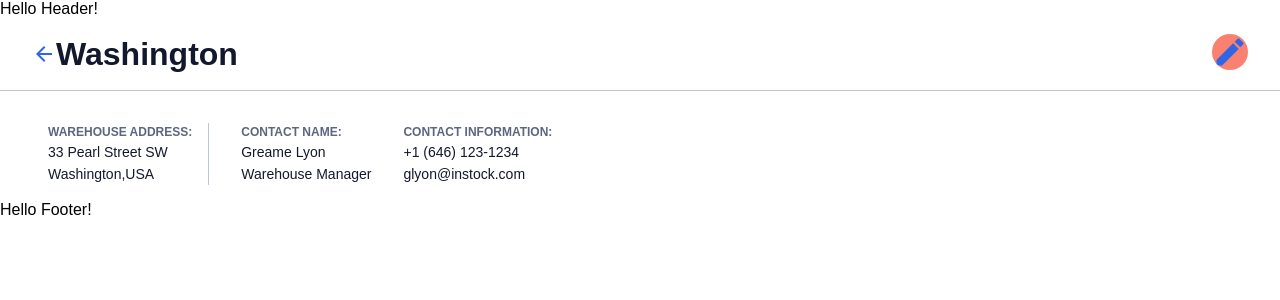
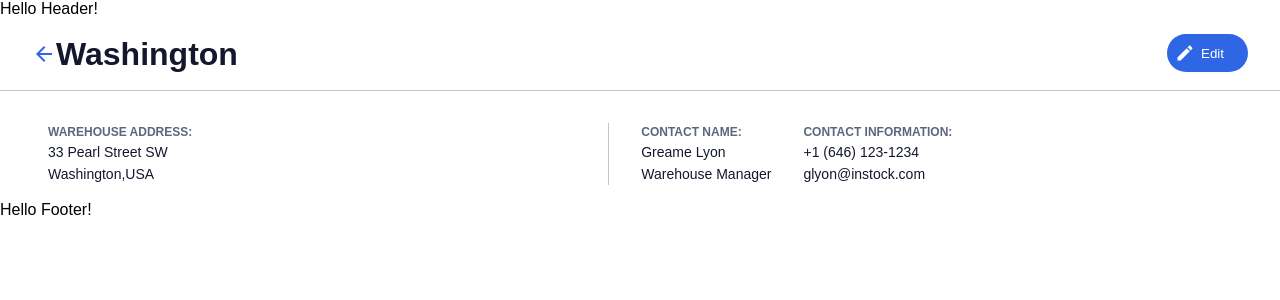
Before and after one commit to MoeyR/instock, a React (Create React App) app: page /warehouses/1 in a window 1280 px wide. Shown: the top 300 px of the page. Built offline with nearby package versions, Linux system fonts and the light colour scheme.

Commit message:
finish the edit icon in three modes

```diff
--- a/src/pages/WarehouseDetailPage/WarehouseDetailPage.jsx
+++ b/src/pages/WarehouseDetailPage/WarehouseDetailPage.jsx
@@ -24,7 +24,7 @@ function WarehouseDetailPage() {
           <img src={backarrow} alt="back" />
           <h1>{getDetailbyId(warehouseId).name}</h1>
         </div>
-        <div className="warehouse-detail__edit"></div>
+        <button className="warehouse-detail__edit">Edit</button>
       </div>
       <div className="warehouse-detail__info">
         <div className="warehouse-detail__address">
--- a/src/pages/WarehouseDetailPage/WarehouseDetailPage.scss
+++ b/src/pages/WarehouseDetailPage/WarehouseDetailPage.scss
@@ -22,9 +22,24 @@
     width: 2.25rem; //36px
     height: 2.25rem; //36px
     border-radius: 50%;
-    background-color: salmon;
-    background-image: url(../../assets/icons/edit-24px.svg);
-    background-size: cover;
+    background-color: $indigo;
+    background-image: url(../../assets/icons/edit-24px-white.svg);
+    background-repeat: no-repeat;
+    background-size: 20px 20px;
+    background-position: 8px center; /* 水平位置和垂直居中 */
+    border: none;
+    text-indent: 100%;
+    white-space: nowrap;
+    overflow: hidden;
+
+    @include tablet{
+        width: 81px;
+        height: 38px;
+        border-radius: 20px;
+        text-indent: 0;
+        padding: 10px 10px 10px 20px;
+        color: $white;
+    }
 }
 &__info{
     display: flex;
@@ -46,6 +61,9 @@
     @include tablet{
         padding: 0 1rem;
         margin-top: 1rem;
+    }
+    @include desktop{
+        margin-right: 25rem;
     }
 
 }
```
Also changed, not shown: src/assets/icons/edit-24px-white.svg (added).
